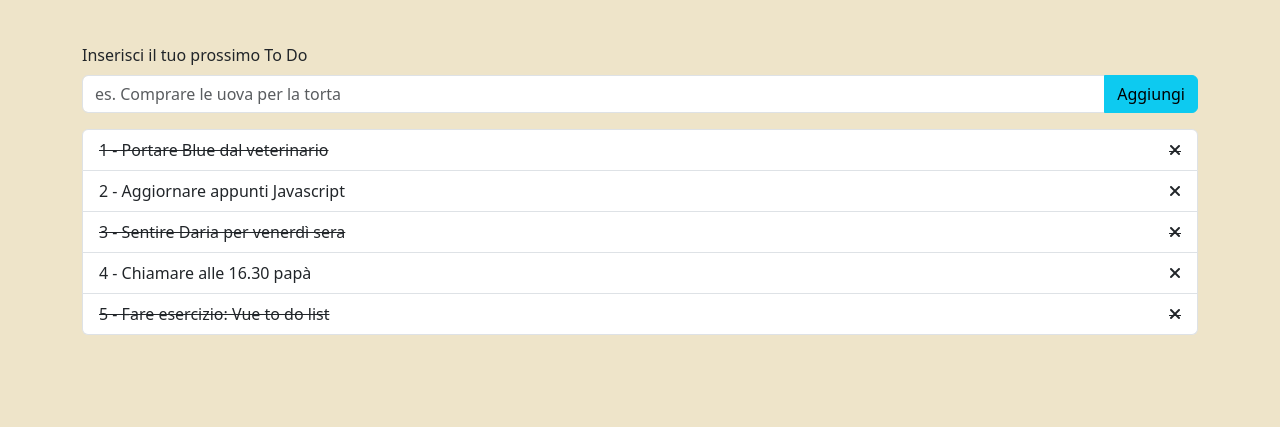
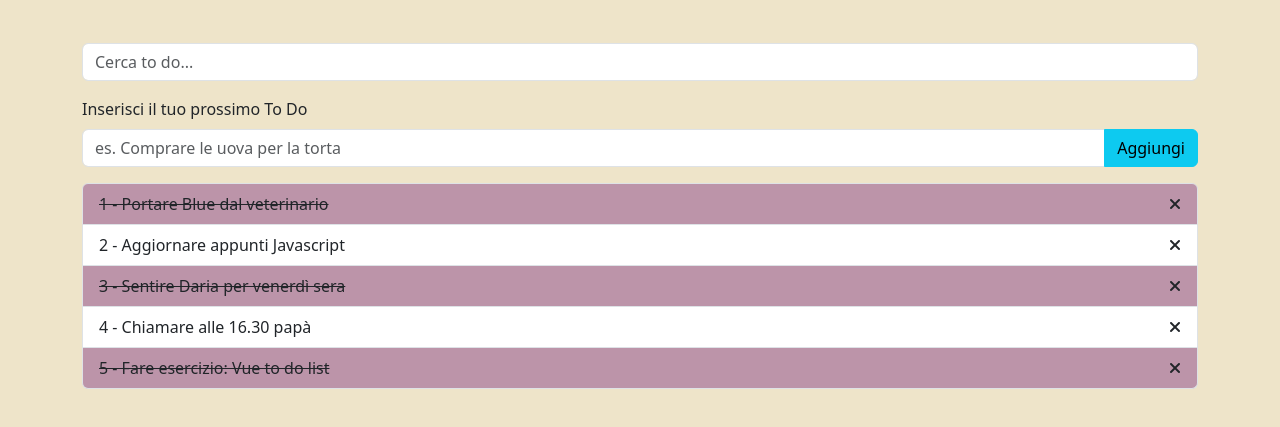
Before and after one commit to elisabichiappini/vue-todolist, a plain HTML site: page index.html in a window 1280 px wide. Shown: the part 101-528 px from the top of the page. Drawn offline with nearby package versions, Linux system fonts and the light colour scheme.

Commit message:
feat: bg to done true li

```diff
--- a/css/style.css
+++ b/css/style.css
@@ -17,3 +17,7 @@ body {
 .line-through {
     text-decoration: line-through;
 }
+
+.done {
+    background-color: rgb(188, 148, 169);
+}
--- a/index.html
+++ b/index.html
@@ -28,6 +28,16 @@
         <!--main-->
         <main>
             <div class="container">
+                <!--cerca to do-->
+                <div class="input-group mb-3">
+                    <input
+                        v-model="keyTodo"
+                        id="search-todo"
+                        type="text"
+                        class="form-control"
+                        placeholder="Cerca to do..."
+                        @keyup="searchTodo">
+                </div>
                 <!--input genera to do + bottone-->
                 <label for="text-todo" class="mb-2">Inserisci il tuo prossimo To Do</label>
                 <div class="input-group mb-3">
@@ -43,20 +53,21 @@
                         @click="addTodo"
                         class="btn btn-info"
                         type="button"
-                        id="add-button">
+                        id="add-button"
+                        role="button">
                         Aggiungi
                     </button>
                 </div>
                 <!--/input genera to do + bottone-->
 
                 <!--lista to do-->
-                <ul class="list-group" v-if="todos.length > 0">
+                <ul class="list-group" v-if="searchTodo().length > 0">
                     <li
-                        v-for="(todo, index) in todos"
+                        v-for="(todo, index) in searchTodo()"
                         class="list-group-item d-flex justify-content-between align-items-center"
-                        :class="checkStatus(todo.done)"
+                        :class="{done: todo.done}"
                         @click="doneModifier(index)">
-                        <div>
+                        <div :class="checkStatus(todo.done)">
                             {{index + 1}} - {{ todo.text }}
                         </div>
                         <i
--- a/js/myscript.js
+++ b/js/myscript.js
@@ -9,6 +9,7 @@ const { createApp } = Vue
   createApp({
     data() {
       return {
+        keyTodo : '',
         newTodo : '',
         todos : [
           {
@@ -53,6 +54,14 @@ const { createApp } = Vue
       doneModifier (index) {
         (this.todos[index].done) ? (this.todos[index].done = false) : (this.todos[index].done = true);
         //alternativa this.todos[index].done = !this.todos[index].done;
+      },
+      searchTodo() {
+        if (this.keyTodo.trim() !== '' ) {
+          return this.todos.filter((todo) => todo.text.toLowerCase().includes(this.keyTodo.toLowerCase()));
+        }else {
+          return this.todos;
+        }
+
       }
     }
-  }).mount('#app')
+  }).mount('#app');
```
